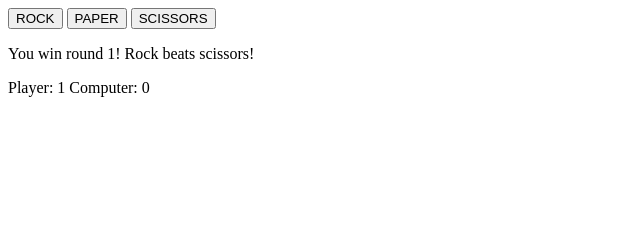
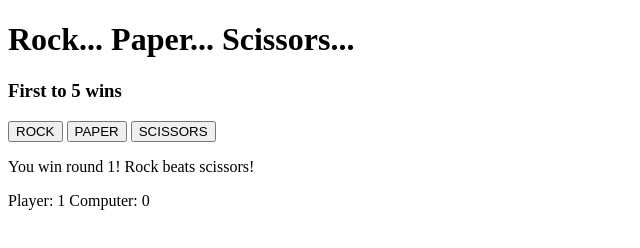
Before and after one commit to Moonbeam1017/rock-paper-scissors, a plain HTML site: page index.html in a window 1280 px wide. Both pictures are taken after a click on the button "ROCK". Shown: the whole page, without its empty margins (0-640 px from the left). Drawn offline with Linux system fonts and the light colour scheme.

Commit message:
added description to ui

```diff
--- a/index.html
+++ b/index.html
@@ -7,6 +7,8 @@
     <title>Document</title>
 </head>
 <body>
+    <h1>Rock... Paper... Scissors...</h1>
+    <h3>First to 5 wins</h3>
     <div id="buttons">
         <button id="rock">ROCK</button>
         <button id="paper">PAPER</button>
--- a/script.js
+++ b/script.js
@@ -65,6 +65,8 @@ buttons.forEach((button) => {
         scoreOutput.textContent = `Player: ${playerScore}   Computer: ${compScore}`;
           scoreReport();
           round++;
+          if (playerScore === 5 && compScore === 5) {
+        };
     });
 });
 
@@ -75,7 +77,7 @@ function scoreUpdate () {
 function scoreReport () {
     if (playerScore == 5 && compScore < 5) {
         finalScore.textContent = `Congratulations!!! You won!!!`;
-            playerScore = 0;
+            playerScore = 0; //are these necessary or are the global variables covering it
             compScore = 0;
             round = 0;
     }
```
